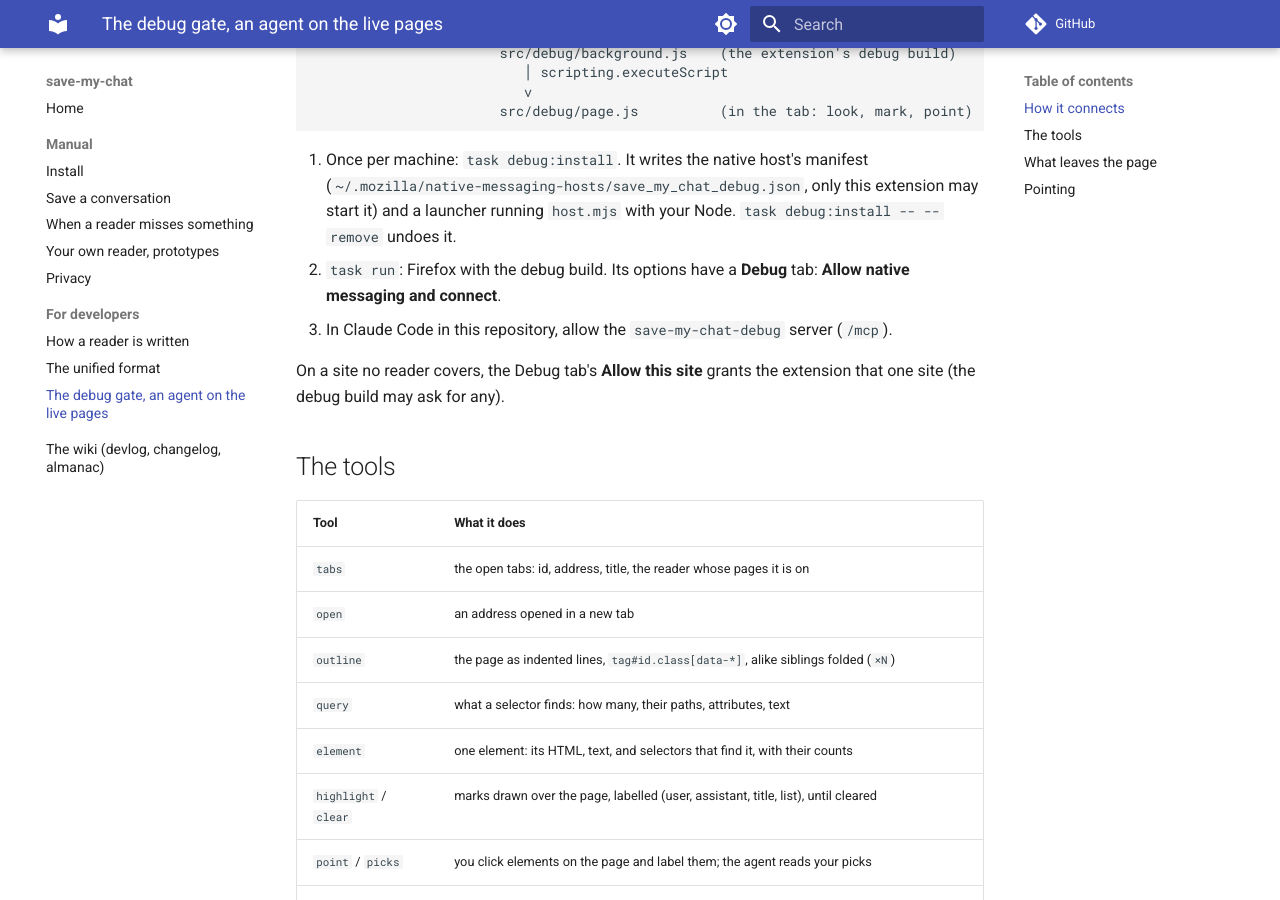
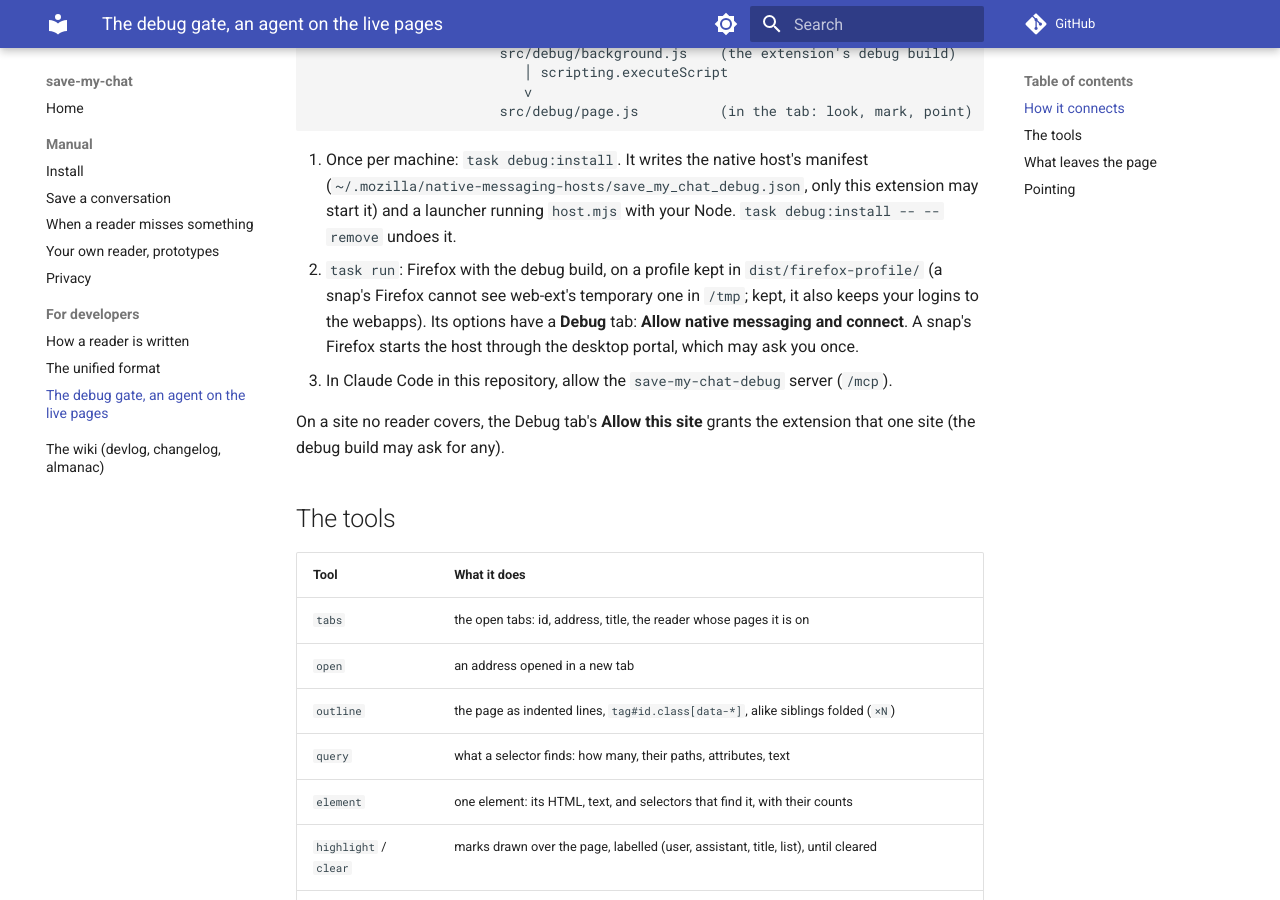
Before and after one commit to radiokociamuzyka/save-my-chat, an MkDocs documentation site: the page built from docs/guides/debug.md, in a window 1280 px wide and 900 px high, scrolled down 562 px. Built offline with MkDocs 1.6.1 and Material for MkDocs 9.7.7, drawn with Linux system fonts in a browser that asks for light colours; comment, search, counter and statistics services are not loaded.

Commit message:
docs(guides): task run's kept profile and the snap's portal, in the gate's setup
The guide's second step and AGENTS.md's task run say Firefox runs on dist/firefox-profile/, why (a snap's private /tmp), that it keeps the webapps' logins, and that a snap's Firefox may ask once before starting the native host.

Co-Authored-By: Cleo (Claude Opus 5.5) <noreply@anthropic.com>

```diff
--- a/docs/guides/debug.md
+++ b/docs/guides/debug.md
@@ -29,8 +29,12 @@ Claude Code ──stdio──> scripts/debug/server.mjs   (the MCP server, .mcp.
    manifest (`~/.mozilla/native-messaging-hosts/save_my_chat_debug.json`,
    only this extension may start it) and a launcher running `host.mjs`
    with your Node. `task debug:install -- --remove` undoes it.
-2. `task run`: Firefox with the debug build. Its options have a
-   **Debug** tab: **Allow native messaging and connect**.
+2. `task run`: Firefox with the debug build, on a profile kept in
+   `dist/firefox-profile/` (a snap's Firefox cannot see web-ext's
+   temporary one in `/tmp`; kept, it also keeps your logins to the
+   webapps). Its options have a **Debug** tab: **Allow native messaging
+   and connect**. A snap's Firefox starts the host through the desktop
+   portal, which may ask you once.
 3. In Claude Code in this repository, allow the `save-my-chat-debug`
    server (`/mcp`).
 
--- a/package.json
+++ b/package.json
@@ -1,6 +1,6 @@
 {
   "name": "save-my-chat",
-  "version": "0.5.34",
+  "version": "0.5.35",
   "private": true,
   "description": "Firefox extension to export your AI chat history out of webapps and save it on your local machine in clear unified formatting",
   "repository": "github:radiokociamuzyka/save-my-chat",
```
Also changed, not shown: AGENTS.md (+1 -1 lines), 2 other files.
